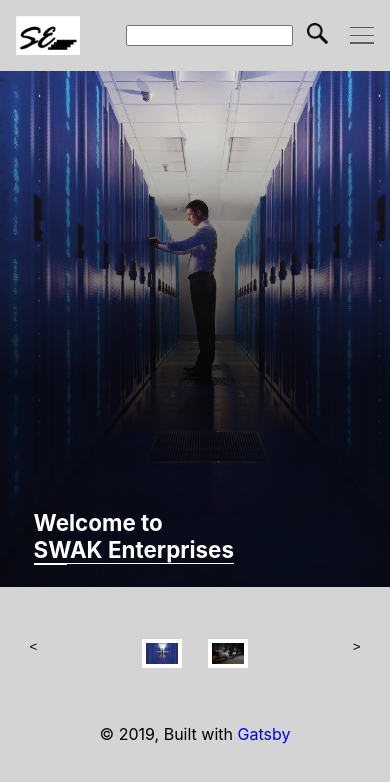
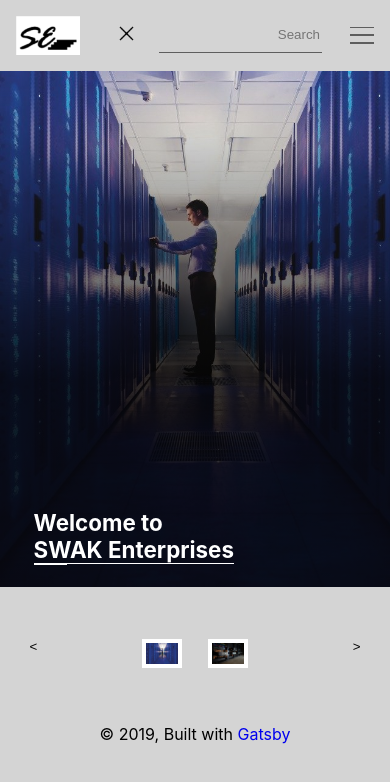
Before and after one commit to badgamerbad/swak-store-gatsby, a Gatsby site: page / in a window 390 px wide. Both pictures are taken after a click on the button 317 px from the left and 33 px from the top of the page. Built offline with nearby package versions, Linux system fonts and the light colour scheme; Gatsby itself is replaced by a stand-in of ours.

Commit message:
close icon, show hide search/close icon in search button

```diff
--- a/src/components/header/header.js
+++ b/src/components/header/header.js
@@ -6,6 +6,7 @@
 import "./header.scss"
 
 import SearchIcon from "../../images/searchIcon"
+import CloseIcon from "../../images/closeIcon"
 
 class Header extends React.Component {
   constructor(props) {
@@ -44,11 +45,18 @@
               <li className="logo"><ImageLogo /></li>
               <li className={menuItemsClasses.join(' ')}>
                 <ul>
+                  <li>
+                    <button onClick={ this.toggleSearch.bind(this) } className="searchButton">
+                      <div className={ this.state.showSearch ? "" : "active" }>
+                        <SearchIcon />
+                      </div>
+                      <div className={ this.state.showSearch ? "active" : "" }>
+                        <CloseIcon />
+                      </div>
+                      </button>
+                  </li>
                   <li className="searchText">
-                    <input type="text" />
-                  </li>
-                  <li>
-                    <button onClick={ this.toggleSearch.bind(this) } className="searchButton"><SearchIcon /></button>
+                    <input type="text" placeholder="Search" onKeyDown={ this.submitProduct.bind(this) }/>
                   </li>
                   <li>
                     <div className={menuBarsClasses.join(' ')} onClick={ this.toggle.bind(this) }>
@@ -78,6 +86,12 @@
   toggleSearch() {
     this.setState( {showSearch: !this.state.showSearch} )
   }
+  submitProduct(e) {
+    if(e.key === "Enter") {
+      // this.props.history.push('/products')
+      console.log(`Will take "${e.currentTarget.value}" and navigate to products`)
+    }
+  }
 }
 
 Header.propTypes = {
--- a/src/components/header/header.scss
+++ b/src/components/header/header.scss
@@ -79,10 +79,21 @@
                             margin: 0 1em;
                             input {
                                 width: 100%;
+                                height: 2.5em;
+                                background: transparent;
+                                border: none;
+                                border-bottom: 1px solid map-get($map: $colors, $key: text_color);
+                                text-align: right;
                             }
                         }
                         .searchButton {
                             width: 2.5em;
+                            &> div {
+                                display: none;
+                            }
+                            .active {
+                                display: block;
+                            }
                         }
                         .menu-bars {
                             padding: 0.5rem 1rem;
--- /dev/null
+++ b/src/images/closeIcon.js
@@ -0,0 +1,32 @@
+import React from "react"
+import { StaticQuery, graphql } from "gatsby"
+import Img from "gatsby-image"
+
+/*
+ * This component is built using `gatsby-image` to automatically serve optimized
+ * images with lazy loading and reduced file sizes. The image is loaded using a
+ * `StaticQuery`, which allows us to load the image from directly within this
+ * component, rather than having to pass the image data down from pages.
+ *
+ * For more information, see the docs:
+ * - `gatsby-image`: https://gatsby.app/gatsby-image
+ * - `StaticQuery`: https://gatsby.app/staticquery
+ */
+
+const CloseIcon = () => (
+  <StaticQuery
+    query={graphql`
+      query {
+        placeholderImage: file(relativePath: { eq: "close-Icon.png" }) {
+          childImageSharp {
+            sizes(maxWidth: 1280) {
+              ...GatsbyImageSharpSizes
+            }
+          }
+        }
+      }
+    `}
+    render={data => <Img sizes={data.placeholderImage.childImageSharp.sizes} />}
+  />
+)
+export default CloseIcon
```
Also changed, not shown: src/images/close-Icon.png (added).
